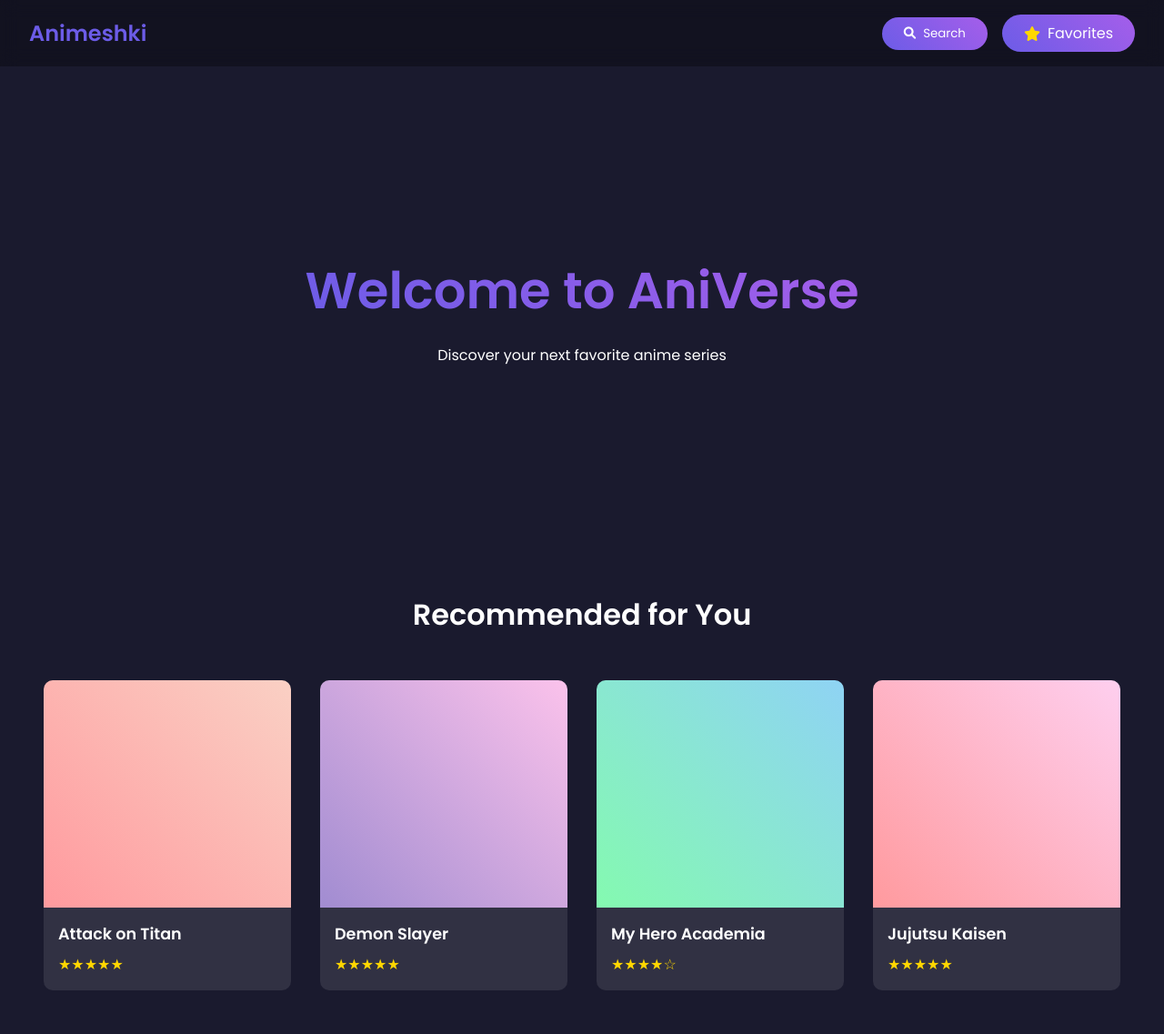
After one commit to Pepelulka-Inc/animeshki, a FastAPI app: template animeshki-backend/src/display-service/app/templates/home.html in a window 1280 px wide. The commit adds this page. Shown: the whole page at 91% size. Run offline with FastAPI, Linux system fonts and the light colour scheme; the template is opened without the code that fills it, so the values that code supplies are empty.

Commit message:
check my code pls

```diff
--- a/animeshki-backend/src/display-service/app/routers/__init__.py
+++ b/animeshki-backend/src/display-service/app/routers/__init__.py
@@ -1,6 +1,10 @@
 from fastapi import APIRouter
 from routers.register import router as register_router
+from routers.login import router as login_router
+from routers.home import router as home_router
 
 router = APIRouter()
 
 router.include_router(register_router)
+router.include_router(login_router)
+router.include_router(home_router)
--- /dev/null
+++ b/animeshki-backend/src/display-service/app/static/css/home.css
@@ -0,0 +1,177 @@
+:root {
+    --primary: #6c5ce7;
+    --secondary: #a55eea;
+    --background: #1a1a2e;
+    --text: #fff;
+  }
+
+  * {
+    margin: 0;
+    padding: 0;
+    box-sizing: border-box;
+    font-family: 'Poppins', sans-serif;
+  }
+
+  body {
+    background: var(--background);
+    color: var(--text);
+  }
+
+  .navbar {
+    padding: 1rem 2rem;
+    background: rgba(0,0,0,0.3);
+    backdrop-filter: blur(10px);
+    position: fixed;
+    width: 100%;
+    top: 0;
+    z-index: 100;
+    display: flex;
+    justify-content: space-between;
+    align-items: center;
+  }
+
+  .logo {
+    font-size: 1.5rem;
+    font-weight: bold;
+    color: var(--primary);
+  }
+
+  .nav-buttons {
+    display: flex;
+    gap: 1rem;
+    align-items: center;
+  }
+
+  .favorites-btn, .search-btn {
+    background: linear-gradient(45deg, var(--primary), var(--secondary));
+    color: white;
+    border: none;
+    padding: 0.5rem 1.5rem;
+    border-radius: 25px;
+    cursor: pointer;
+    transition: transform 0.3s, box-shadow 0.3s;
+    text-decoration: none;
+    display: flex;
+    align-items: center;
+    gap: 0.5rem;
+  }
+
+  .favorites-btn:hover, .search-btn:hover {
+    transform: translateY(-2px);
+    box-shadow: 0 5px 15px rgba(108, 92, 231, 0.3);
+  }
+
+  .favorites-btn i {
+    color: #ffd700;
+  }
+
+  .search-container {
+    position: fixed;
+    top: -100%;
+    left: 0;
+    width: 100%;
+    background: rgba(0,0,0,0.9);
+    padding: 2rem;
+    transition: top 0.3s ease;
+    z-index: 99;
+  }
+
+  .search-container.active {
+    top: 70px;
+  }
+
+  .search-input {
+    width: 100%;
+    max-width: 600px;
+    margin: 0 auto;
+    display: block;
+    padding: 1rem;
+    border-radius: 25px;
+    border: 2px solid var(--primary);
+    background: rgba(255,255,255,0.1);
+    color: white;
+    font-size: 1.1rem;
+  }
+
+  .search-input:focus {
+    outline: none;
+    border-color: var(--secondary);
+  }
+
+  .hero {
+    height: 70vh;
+    display: flex;
+    align-items: center;
+    justify-content: center;
+    position: relative;
+    overflow: hidden;
+    margin-top: 60px;
+  }
+
+  .hero-content {
+    text-align: center;
+    z-index: 1;
+  }
+
+  .hero h1 {
+    font-size: 3.5rem;
+    margin-bottom: 1rem;
+    background: linear-gradient(45deg, var(--primary), var(--secondary));
+    -webkit-background-clip: text;
+    -webkit-text-fill-color: transparent;
+  }
+
+  .recommendations {
+    padding: 2rem;
+  }
+
+  .recommendations h2 {
+    font-size: 2rem;
+    margin-bottom: 2rem;
+    text-align: center;
+  }
+
+  .anime-grid {
+    display: grid;
+    grid-template-columns: repeat(auto-fit, minmax(200px, 1fr));
+    gap: 2rem;
+    padding: 1rem;
+  }
+
+  .anime-card {
+    background: rgba(255,255,255,0.1);
+    border-radius: 10px;
+    overflow: hidden;
+    transition: transform 0.3s;
+    cursor: pointer;
+  }
+
+  .anime-card:hover {
+    transform: translateY(-5px);
+  }
+
+  .anime-cover {
+    width: 100%;
+    height: 250px;
+    background-size: cover;
+    background-position: center;
+  }
+
+  .anime-info {
+    padding: 1rem;
+  }
+
+  .anime-title {
+    font-size: 1.1rem;
+    margin-bottom: 0.5rem;
+  }
+
+  .anime-rating {
+    color: #ffd700;
+  }
+
+  @keyframes float {
+    0% { transform: translateY(0px); }
+    50% { transform: translateY(-20px); }
+    100% { transform: translateY(0px); }
+  }
--- /dev/null
+++ b/animeshki-backend/src/display-service/app/static/js/home.js
@@ -0,0 +1,44 @@
+document.addEventListener('DOMContentLoaded', function() {
+    const cards = document.querySelectorAll('.anime-card');
+    cards.forEach(card => {
+      card.addEventListener('mouseover', function() {
+        this.style.transform = 'translateY(-10px)';
+      });
+      card.addEventListener('mouseout', function() {
+        this.style.transform = 'translateY(0)';
+      });
+    });
+
+    const searchBtn = document.querySelector('.search-btn');
+    const searchContainer = document.querySelector('.search-container');
+    const searchInput = document.querySelector('.search-input');
+
+    searchBtn.addEventListener('click', () => {
+      searchContainer.classList.toggle('active');
+      if (searchContainer.classList.contains('active')) {
+        searchInput.focus();
+      }
+    });
+
+    document.addEventListener('click', (e) => {
+      if (!searchContainer.contains(e.target) && !searchBtn.contains(e.target)) {
+        searchContainer.classList.remove('active');
+      }
+    });
+
+    searchInput.addEventListener('input', (e) => {
+      const searchTerm = e.target.value.toLowerCase();
+      console.log('Searching for:', searchTerm);
+    });
+
+    searchInput.addEventListener('keypress', (e) => {
+        if (e.key === 'Enter') { // Проверяем, нажата ли клавиша Enter
+            const searchTerm = searchInput.value.trim(); // Получаем текст из поля ввода
+            if (searchTerm) {
+                // Перенаправляем пользователя на новую страницу с передачей параметра запроса
+                // window.location.href = `/search?query=${encodeURIComponent(searchTerm)}`;
+                console.log('Searching for:', searchTerm);
+            }
+        }
+    });
+  });
--- a/animeshki-backend/src/display-service/app/static/js/login.js
+++ b/animeshki-backend/src/display-service/app/static/js/login.js
@@ -9,7 +9,7 @@ document.addEventListener('DOMContentLoaded', function() {
     const password = document.getElementById('password').value;
 
     try {
-      const response = await fetch('http://localhost:10001/api/v1/login', { // change URL
+      const response = await fetch('http://localhost/api/v1/login', { // change URL
         method: 'POST',
         headers: {
           'Content-Type': 'application/json',
@@ -18,7 +18,7 @@ document.addEventListener('DOMContentLoaded', function() {
       });
 
       if (response.ok) {
-        window.location.href = 'http://localhost:8000/'; // change URL
+        window.location.href = 'http://localhost/'; // change URL
       } else {
         const data = await response.json();
         errorMessage.textContent = data.message || 'Invalid username or password';
--- a/animeshki-backend/src/display-service/app/static/js/register.js
+++ b/animeshki-backend/src/display-service/app/static/js/register.js
@@ -51,7 +51,7 @@ document.addEventListener('DOMContentLoaded', function() {
       document.getElementById('username-error').style.display = 'none';
     }
 
-    if(password.value.length < 8) {
+    if(password.value.length < 6) {
       document.getElementById('password-error').style.display = 'block';
       isValid = false;
     } else {
@@ -72,7 +72,7 @@ document.addEventListener('DOMContentLoaded', function() {
         password: password.value
       };
 
-      const response = await fetch('http://localhost:10001/api/v1/register', { // change URL
+      const response = await fetch('http://localhost/api/v1/register', { // change URL
           method: 'POST',
           headers: {
               'Content-Type': 'application/json',
@@ -81,7 +81,7 @@ document.addEventListener('DOMContentLoaded', function() {
       });
 
       if (response.ok) {
-          window.location.href = 'http://localhost:8000/login'; // change URL
+          window.location.href = 'http://localhost/login'; // change URL
       } else {
           document.getElementById('username-error').textContent = 'Username already exists';
           document.getElementById('username-error').style.display = 'block';
--- /dev/null
+++ b/animeshki-backend/src/display-service/app/templates/home.html
@@ -0,0 +1,75 @@
+<html><head><base href=""/>
+    <!DOCTYPE html>
+    <meta charset="UTF-8">
+    <title>Animeshki - Your Anime Universe</title>
+    <link rel="stylesheet" type="text/css" href="/static/css/home.css">
+    <link href="https://fonts.googleapis.com/css2?family=Poppins:wght@400;600&display=swap" rel="stylesheet">
+    <link href="https://cdnjs.cloudflare.com/ajax/libs/font-awesome/6.0.0/css/all.min.css" rel="stylesheet">
+    </head>
+    <body>
+
+    <nav class="navbar">
+      <div class="logo">Animeshki</div>
+      <div class="nav-buttons">
+        <button class="search-btn">
+          <i class="fas fa-search"></i>
+          Search
+        </button>
+        <a href="https://aniverse.com/favorites" class="favorites-btn">
+          <i class="fas fa-star"></i>
+          Favorites
+        </a>
+      </div>
+    </nav>
+
+    <div class="search-container">
+      <input type="text" class="search-input" placeholder="Search for anime...">
+    </div>
+
+    <section class="hero">
+      <div class="hero-content">
+        <h1>Welcome to AniVerse</h1>
+        <p>Discover your next favorite anime series</p>
+      </div>
+    </section>
+
+    <section class="recommendations">
+      <h2>Recommended for You</h2>
+      <div class="anime-grid">
+        <div class="anime-card">
+          <div class="anime-cover" style="background-image: linear-gradient(45deg, #ff9a9e, #fad0c4)"></div>
+          <div class="anime-info">
+            <h3 class="anime-title">Attack on Titan</h3>
+            <div class="anime-rating">★★★★★</div>
+          </div>
+        </div>
+
+        <div class="anime-card">
+          <div class="anime-cover" style="background-image: linear-gradient(45deg, #a18cd1, #fbc2eb)"></div>
+          <div class="anime-info">
+            <h3 class="anime-title">Demon Slayer</h3>
+            <div class="anime-rating">★★★★★</div>
+          </div>
+        </div>
+
+        <div class="anime-card">
+          <div class="anime-cover" style="background-image: linear-gradient(45deg, #84fab0, #8fd3f4)"></div>
+          <div class="anime-info">
+            <h3 class="anime-title">My Hero Academia</h3>
+            <div class="anime-rating">★★★★☆</div>
+          </div>
+        </div>
+
+        <div class="anime-card">
+          <div class="anime-cover" style="background-image: linear-gradient(45deg, #ff9a9e, #fecfef)"></div>
+          <div class="anime-info">
+            <h3 class="anime-title">Jujutsu Kaisen</h3>
+            <div class="anime-rating">★★★★★</div>
+          </div>
+        </div>
+      </div>
+    </section>
+
+    <script src="/static/js/home.js"> </script>
+
+    </body></html>
--- a/animeshki-backend/src/display-service/app/templates/login.html
+++ b/animeshki-backend/src/display-service/app/templates/login.html
@@ -26,7 +26,7 @@
   <div id="error-message" class="error-message">Invalid username or password</div>
 
   <div class="login-links">
-    <a href="http://localhost:8000/register">Don't have an account? Register here</a> <!-- change URL-->
+    <a href="http://localhost/register">Don't have an account? Register here</a> <!-- change URL-->
   </div>
 </form>
 
--- a/animeshki-backend/src/display-service/app/templates/register.html
+++ b/animeshki-backend/src/display-service/app/templates/register.html
@@ -22,7 +22,7 @@
         <div class="password-strength">
           <div class="password-strength-bar" id="password-strength-bar"></div>
         </div>
-        <div class="error-message" id="password-error">Password must be at least 8 characters long</div>
+        <div class="error-message" id="password-error">Password must be at least 6 characters long</div>
       </div>
 
       <div class="form-group">
@@ -35,7 +35,7 @@
     </form>
 
     <div class="login-link">
-      Already have an account? <a href="http://localhost:8000/login">Login here</a> <!-- change URL -->
+      Already have an account? <a href="http://localhost/login">Login here</a> <!-- change URL -->
     </div>
   </div>
 
--- a/animeshki-backend/src/display-service/requirements.txt
+++ b/animeshki-backend/src/display-service/requirements.txt
@@ -1,3 +1,5 @@
 uvicorn
 fastapi
 jinja2
+python-dotenv
+pyjwt
```
Also changed, not shown: animeshki-backend/src/display-service/app/routers/home.py (added, +32 -0 lines), animeshki-backend/src/display-service/app/routers/login.py (+10 -0 lines).
